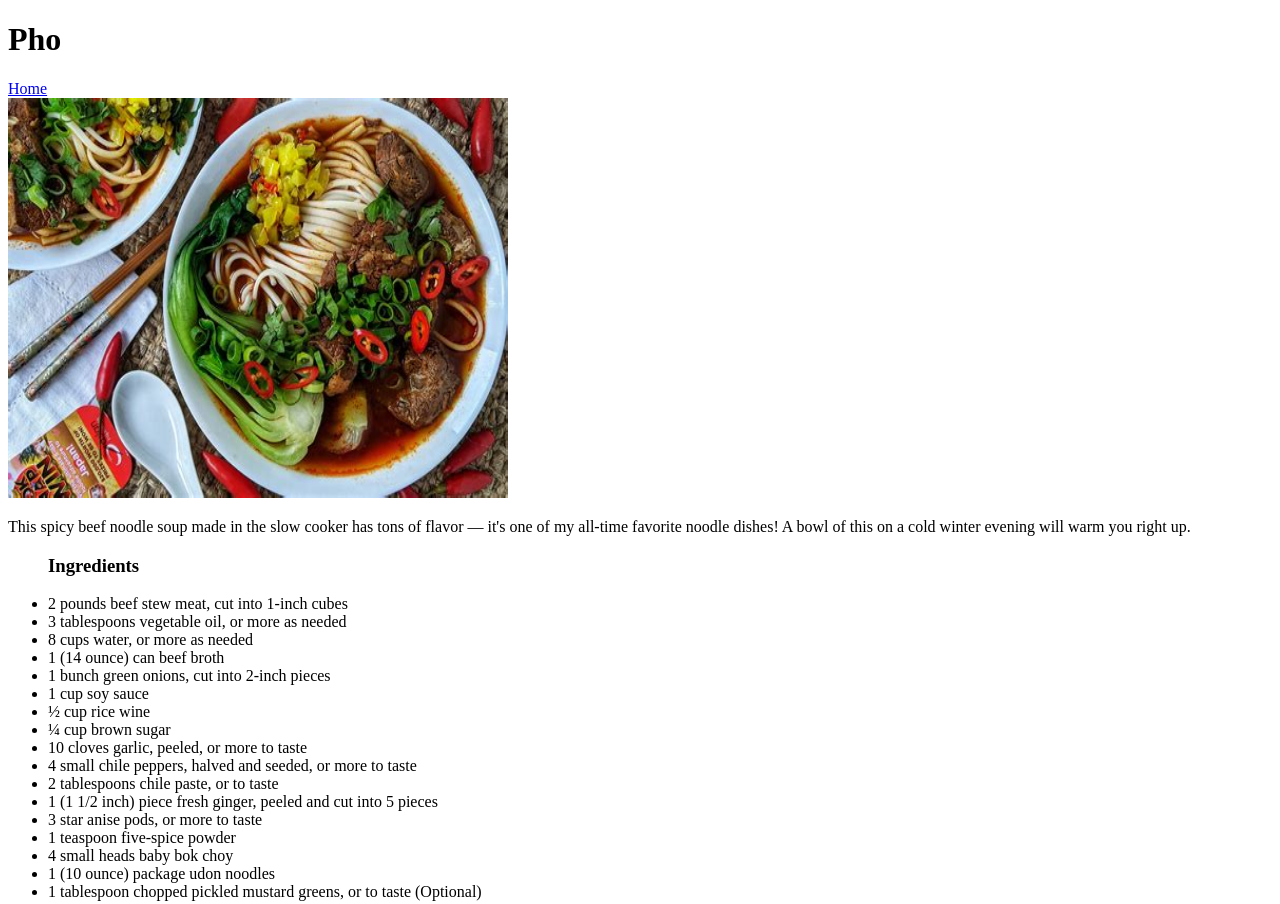
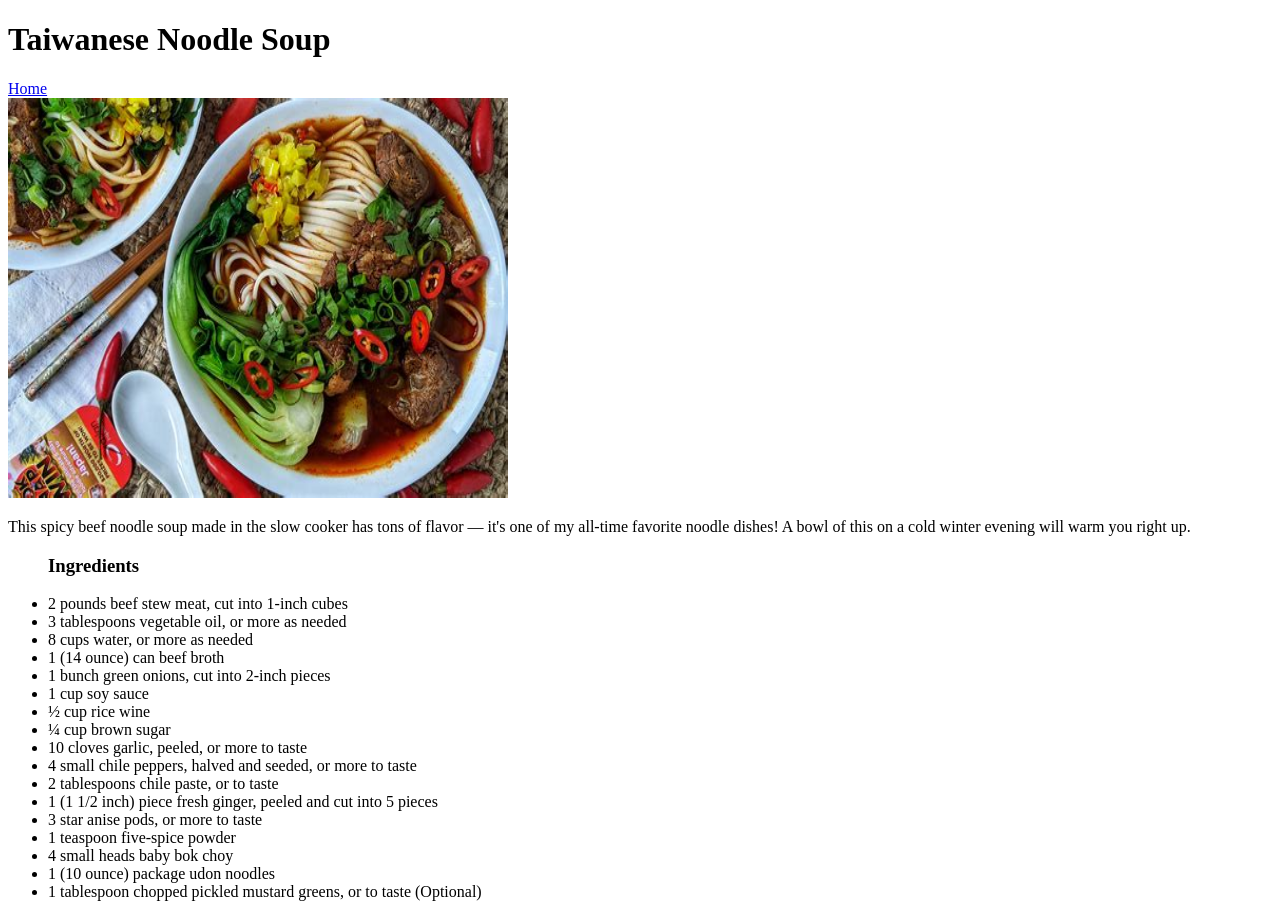
Before and after one commit to JJDED/ODIN-recipes, a plain HTML site: page recipes/taiwanese.html in a window 1280 px wide. Shown: the top 904 px of the page. Drawn offline with Linux system fonts and the light colour scheme.

Commit message:
Update with correct titles

```diff
--- a/recipes/taiwanese.html
+++ b/recipes/taiwanese.html
@@ -6,7 +6,7 @@
     <title>Document</title>
 </head>
 <body>
-    <h1>Pho</h1>
+    <h1>Taiwanese Noodle Soup</h1>
     <a href="../index.html">Home<br /></a>
     <img src="../images/OIP.jpg" alt="A big bowl of delicious hearty taiwanese beef noodle soup" height="400px" width="500px">
     <p>This spicy beef noodle soup made in the slow cooker has tons of flavor — it's one of my all-time favorite noodle dishes! A bowl of this on a cold winter evening will warm you right up.</p>
```
Also changed, not shown: recipes/ramen.html (+1 -1 lines).
